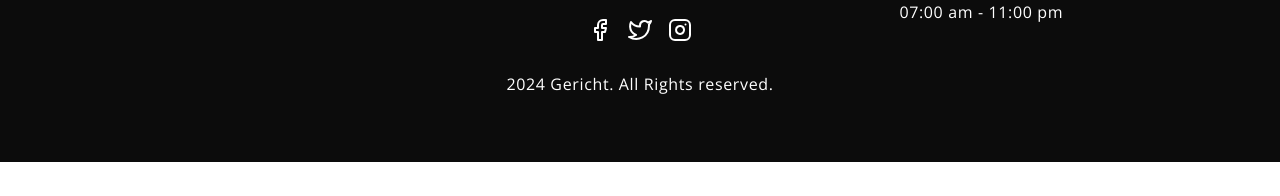
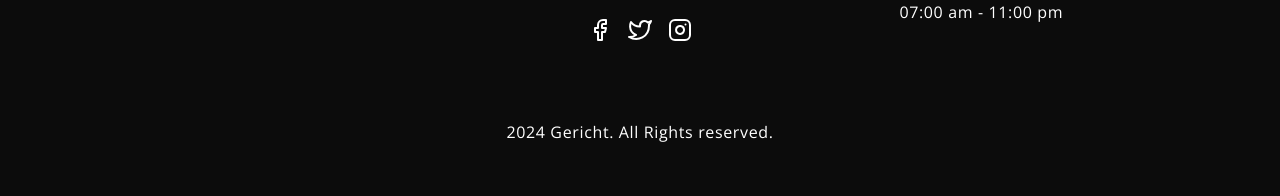
Before and after one commit to TriMPham98/fine-dining-restaurant-landing-page, a React (Create React App) app: page / in a window 1280 px wide. Shown: the part 7293-7489 px from the top of the page. Before the commit the page ends 7455 px from the top, so only its background shows below. Built offline with nearby package versions, Linux system fonts and the light colour scheme; a web font is replaced by a local one.

Commit message:
Change copyright margin top

```diff
--- a/src/container/Footer/Footer.css
+++ b/src/container/Footer/Footer.css
@@ -64,3 +64,7 @@
   line-height: 41.6px;
   margin-bottom: 1rem;
 }
+
+.footer__copyright {
+  margin-top: 3rem;
+}
```
